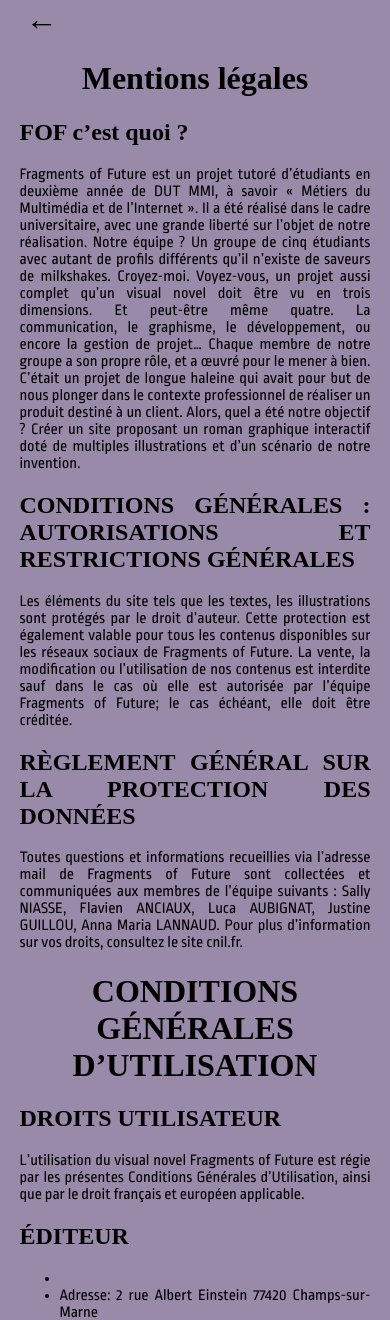
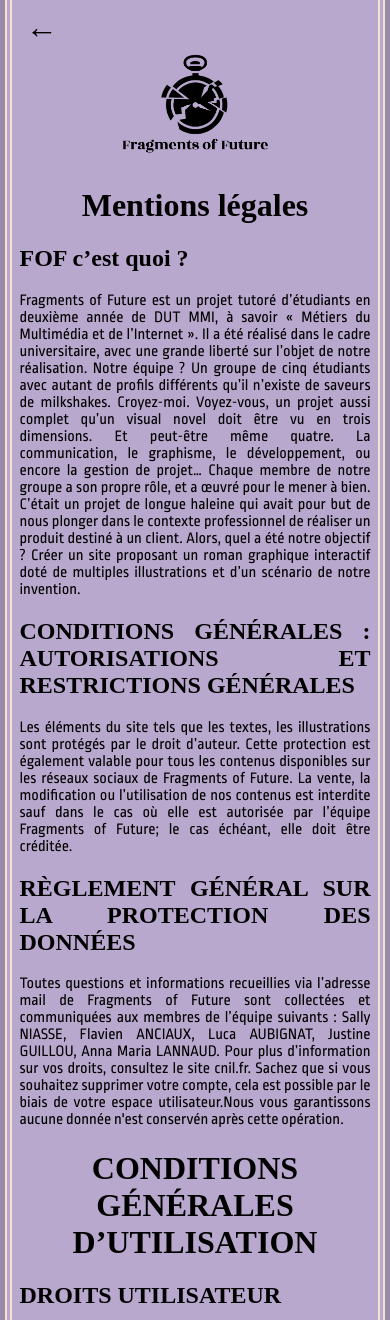
Before and after one commit to Sally-Niasse/fragments-of-future, a PHP site: page /mentionlegale.html in a window 390 px wide. Shown: the top 1320 px of the page. Run offline with PHP 8.4, Linux system fonts and the light colour scheme; a stand-in replaces the project's code that opens the database connection; some libraries are stand-ins or nearby versions; some web fonts are replaced.

Commit message:
css mention legale + chgmnt de logo page fof

```diff
--- a/fof.php
+++ b/fof.php
@@ -46,7 +46,7 @@
               Vous perdrez instantannément votre progression et devrez créer un compte à nouveau afin de recommencer une partie.</p>
           </div>
         </div>
-        <img id="logonav" src="img/logo/fof_logo_final_long_black.png" alt="logo du site">
+        <img id="logonav" src="img/logo/fof_logo_final_rectangle_black.png" alt="logo du site">
         <div class="charactersCard">
           <h3>Personnages rencontrés</h3>
           <div class="circle">
--- a/mentionlegale.html
+++ b/mentionlegale.html
@@ -27,6 +27,7 @@
 
     <main>
         <a href="index.php" alt="Lien vers l'accueil"><button class="retour">&larr;</button></a>
+        <img src="./img/logo/fof_logo_final_long_black.png" alt="">
         <h1>Mentions légales</h1>
         <h2>FOF c’est quoi ?</h2>
         Fragments of Future est un projet tutoré d’étudiants en deuxième année de DUT MMI, à savoir « Métiers du
@@ -50,7 +51,7 @@
         Toutes questions et informations recueillies via l’adresse mail de Fragments of Future sont collectées et
         communiquées aux membres de l’équipe suivants : Sally NIASSE, Flavien ANCIAUX, Luca AUBIGNAT, Justine GUILLOU,
         Anna Maria LANNAUD.
-        Pour plus d’information sur vos droits, consultez le site cnil.fr.
+        Pour plus d’information sur vos droits, consultez le site cnil.fr. Sachez que si vous souhaitez supprimer votre compte, cela est  possible par le biais de votre espace utilisateur.Nous vous garantissons aucune donnée n'est conservén après cette opération.
 
         <h1>CONDITIONS GÉNÉRALES D’UTILISATION</h1>
         <h2>DROITS UTILISATEUR</h2>
--- a/style_index.css
+++ b/style_index.css
@@ -333,8 +333,7 @@
     font-size: 1.2rem;
 }
 
-.form-group,
-.form-group2 {
+.form-group {
     text-align: center;
     margin-bottom: 5%;
 
@@ -351,16 +350,11 @@
     cursor: pointer;
 }
 
-input,
-.form-group2 input {
+input {
     border: solid #B3B3B3 2px;
     border-radius: 5px;
     background-color: #DFDFDF;
     width: 80%;
-    height: 8%;
-}
-
-.form-group2 input {
     padding: 4%;
 }
 
@@ -437,10 +431,18 @@
     width: 50%;
     margin: auto;
     text-align: justify;
-    margin-bottom: 5%;
+    padding: 2%;
+    border-left:7px double var(--crème);
+    border-right:7px double var(--crème);
+    background-color: var(--softViolet);
 }
 main h1{
     text-align: center;
+}
+main img{
+    width: 30%;
+    display: block;
+margin: auto;
 }
 
 
@@ -497,12 +499,11 @@
         margin-top: 12vh;
     }
 
-    input,
-    .form-group2 input {
+   .form-group input {
         height: 7%;
     }
 
-    .form-group2 input {
+    .form-group input {
         padding: 4%;
     }
 
@@ -661,6 +662,12 @@
     }
     main{
         width: 90%;
+        padding-bottom: 5%;
+
+    }
+    main img{
+        width: 60%;
+
     }
     .home{
         background-image: url("./img/logo/cracks_light.png");
@@ -676,8 +683,6 @@
     footer img{
         width: 10%;
     }
-    #background-img {
-       display: none;
-    }
+
 
 }
```
Also changed, not shown: inscription.php (+4 -4 lines), style_fof.css (+5 -5 lines).
